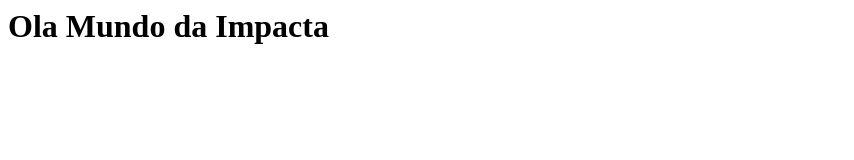
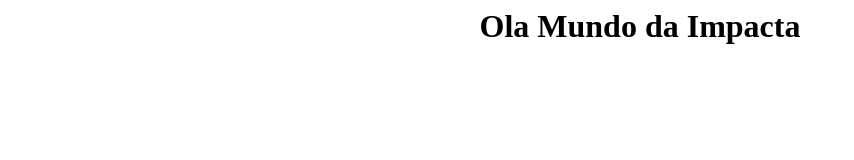
Before and after one commit to AndressaFss/IoT, a plain HTML site: page index.html in a window 1280 px wide. Shown: the whole page, without its empty margins (0-854 px from the left). Drawn offline with Linux system fonts and the light colour scheme.

Commit message:
versao 4

```diff
--- a/index.html
+++ b/index.html
@@ -1 +1 @@
-<h1> Ola Mundo da Impacta <h1>
+<h1><center> Ola Mundo da Impacta <center><h1>
```
